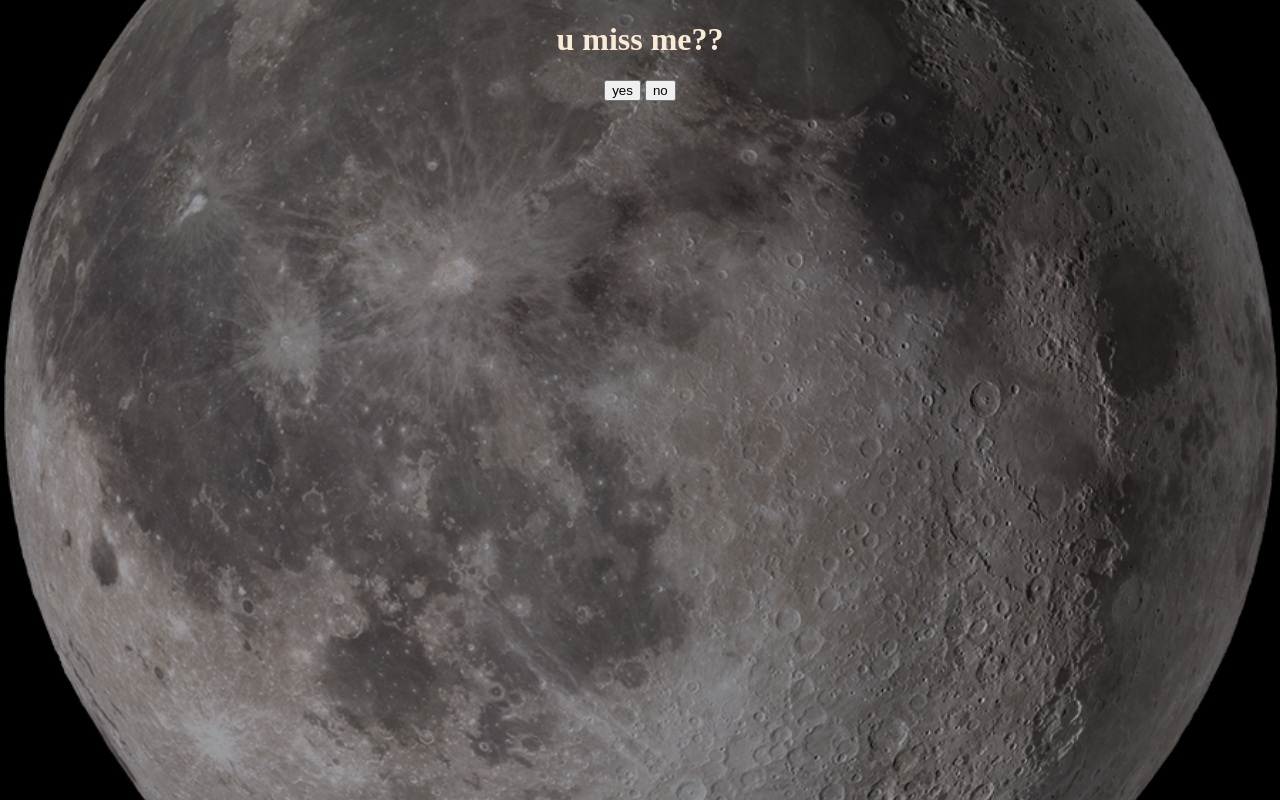
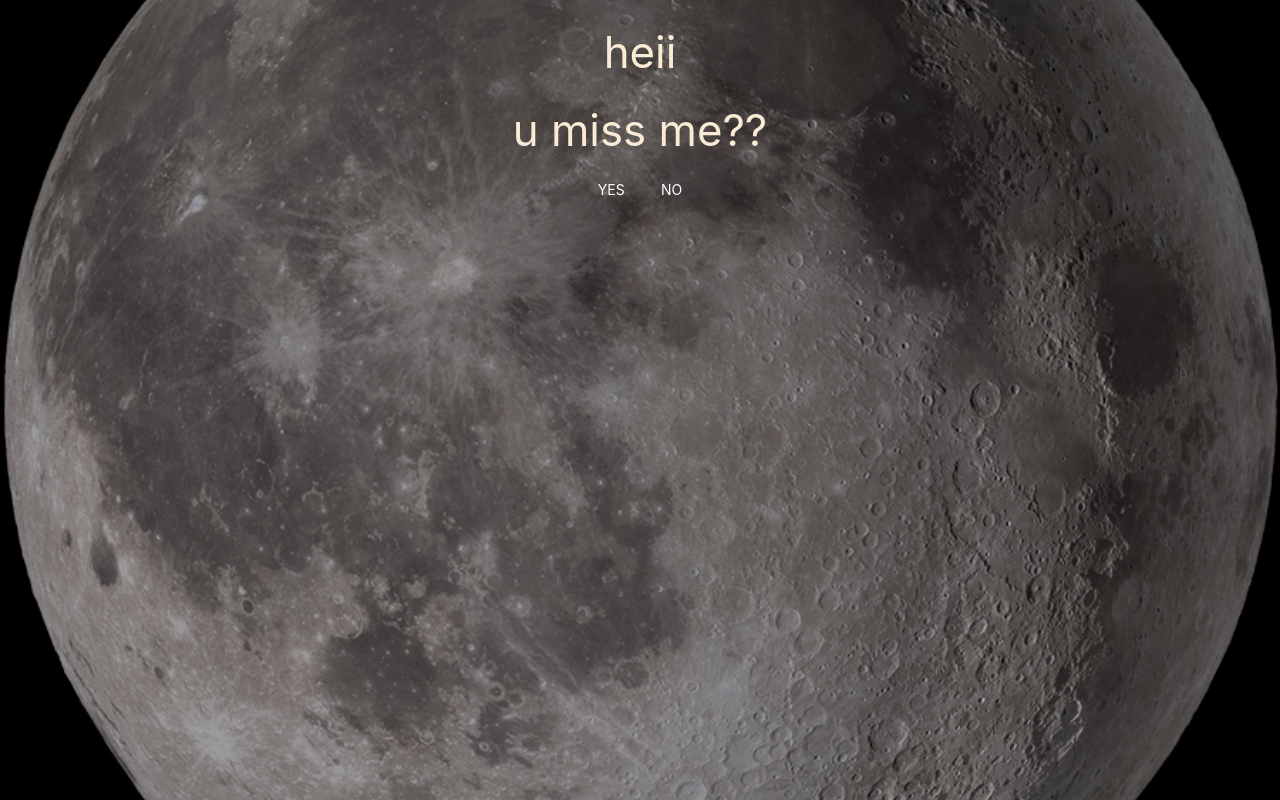
Before and after one commit to enuuu/she, a plain HTML site: page index.html in a window 1280 px wide. Drawn offline with nearby package versions, Linux system fonts and the light colour scheme.

Commit message:
Update index.html

```diff
--- a/index.html
+++ b/index.html
@@ -4,6 +4,13 @@
     <meta charset="UTF-8">
     <meta http-equiv="X-UA-Compatible" content="IE=edge">
     <meta name="viewport" content="width=device-width, initial-scale=1.0">
+
+    <!-- Compiled and minified CSS -->
+    <link rel="stylesheet" href="https://cdnjs.cloudflare.com/ajax/libs/materialize/1.0.0/css/materialize.min.css">
+
+    <!-- Compiled and minified JavaScript -->
+    <script src="https://cdnjs.cloudflare.com/ajax/libs/materialize/1.0.0/js/materialize.min.js"></script>
+
     <title>hehe</title>
 
     <script>
@@ -21,6 +28,8 @@
                 alert("and..")
                 alert("...")
                 alert("i still want you🙂")
+                alert("I AM YOURS, okeii?!")
+                alert("i'm yours.")
         }
     </script>
     <style>
@@ -37,8 +46,9 @@
     </style>
 </head>
 <body>
-    <h1>u miss me??</h1>
-    <input type="button" value="yes" onClick="f1()">
-    <input type="button" value="no" onclick="f2()">
+    <h3>heii</h3>
+    <h3>u miss me??</h3>
+    <a class="white-text waves-effect waves-teal btn-flat"  onclick="f1()">yes</a>
+    <a class="white-text waves-effect waves-teal btn-flat" onclick="f2()">no</a>
 </body>
 </html>
```
